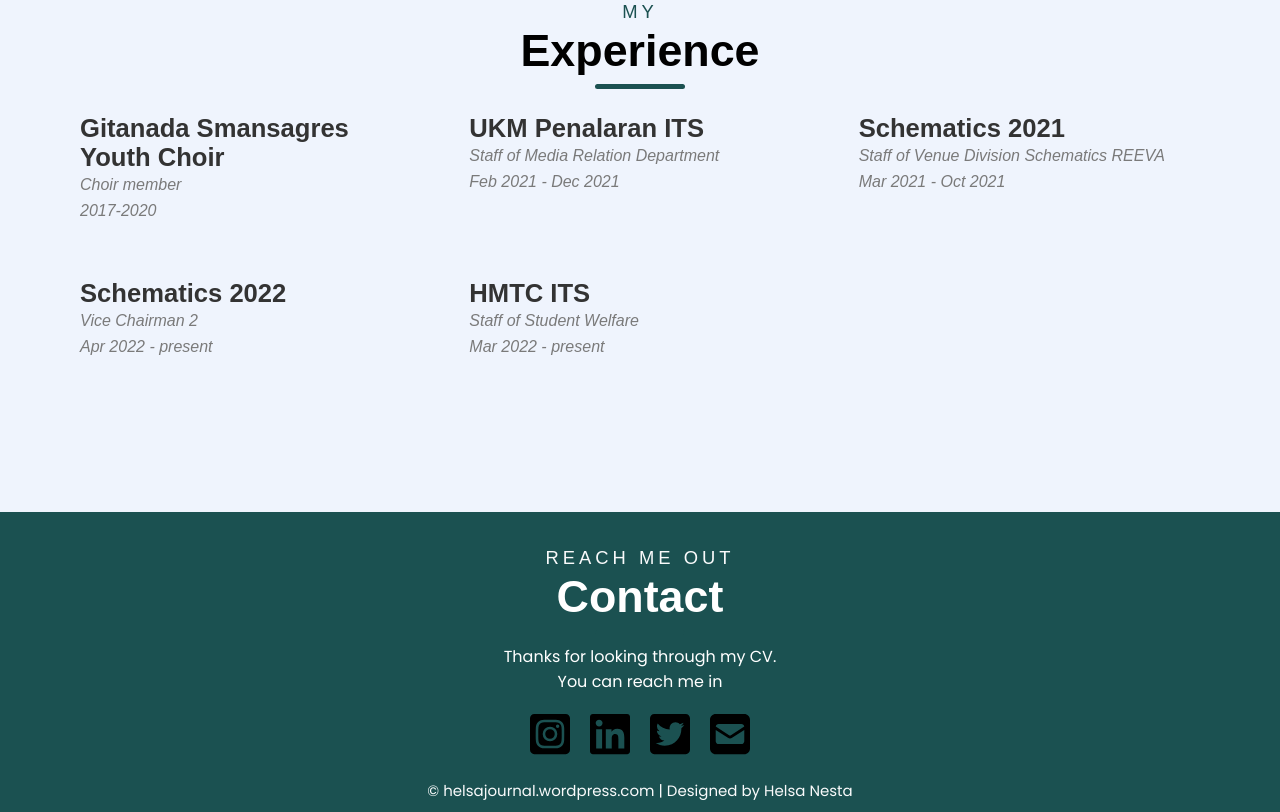
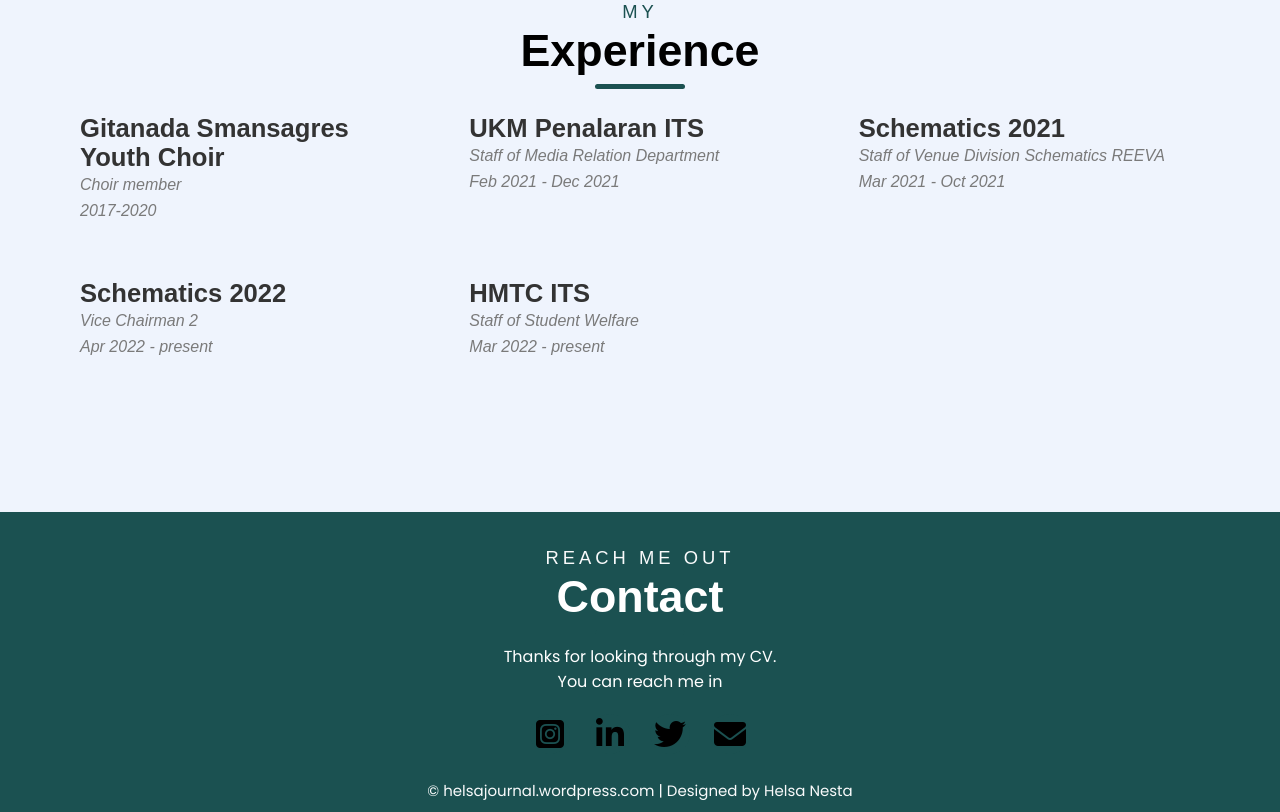
Before and after one commit to helsanesta/pweb-portofolio, a plain HTML site: page index.html in a window 1280 px wide. Shown: the part 2705-3517 px from the top of the page. Drawn offline with Linux system fonts and the light colour scheme; a script that the page names is missing.

Commit message:
feat: fix icons font awesome

```diff
--- a/index.html
+++ b/index.html
@@ -7,7 +7,7 @@
     <title>Helsa's CV Website</title>
     <link rel="stylesheet" href="style.css">
     <script src="script.js"></script>
-    <link rel="stylesheet" href="https://cdnjs.cloudflare.com/ajax/libs/font-awesome/6.2.0/css/all.min.css">
+    <script src="https://kit.fontawesome.com/c2b7623e97.js" crossorigin="anonymous"></script>
 </head>
 <body>
     <div class="hero">
@@ -262,10 +262,10 @@
         <p>Thanks for looking through my CV.</p>
         <p>You can reach me in</p>
         <div class="social-media">
-            <a href="https://www.instagram.com/helsanesta/" target="_blank"><img src="/img/instagram.svg"  alt="instagram"></a>
-            <a href="https://www.linkedin.com/in/helsanesta/" target="_blank"><img src="/img/linkedin.svg" alt="linkedin"></a>
-            <a href="https://twitter.com/HelsaNesta" target="_blank"><img src="/img/square-twitter.svg" alt="twitter"></a>
-            <a href="#" onclick="OpenMail()"><img src="/img/square-envelope-solid.svg" alt="gmail"></a>
+            <a href="https://www.instagram.com/helsanesta/" target="_blank"><i class="fa-brands fa-square-instagram fa-2x" style="color:black"></i></a>
+            <a href="https://www.linkedin.com/in/helsanesta/" target="_blank"><i class="fa-brands fa-linkedin-in fa-2x" style="color: black;"></i></a>
+            <a href="https://twitter.com/HelsaNesta" target="_blank"><i class="fa-brands fa-twitter fa-2x" style="color: black"></i></a>
+            <a href="#" onclick="OpenMail()"><i class="fa-solid fa-envelope fa-2x" style="color: black;"></i></a>
         </div>
         <p class="update">&copy; helsajournal.wordpress.com | Designed by Helsa Nesta</p>
     </footer>
--- a/style.css
+++ b/style.css
@@ -361,6 +361,7 @@ footer p{
     justify-content: center;
     align-items: center;
     background-color: rgb(27, 81, 81);
+    text-decoration: none;
     margin: 20px 10px;
     border-radius: 50%;
     transition: 0.3s;
```
